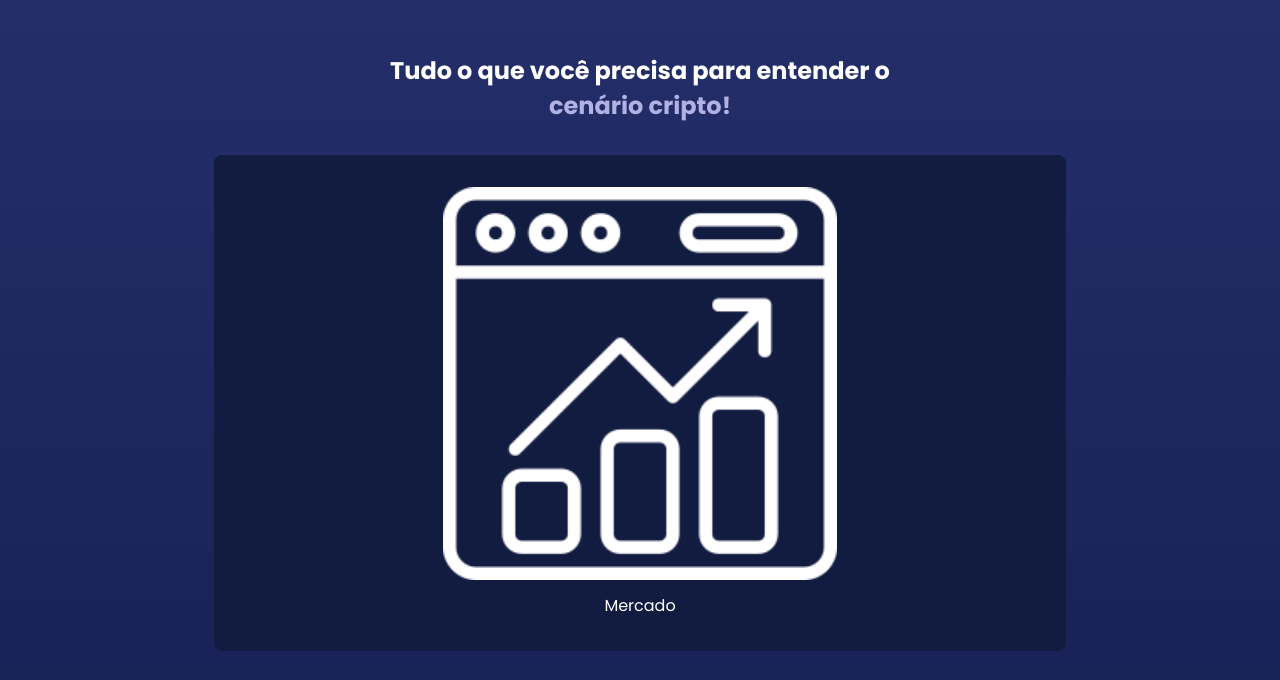
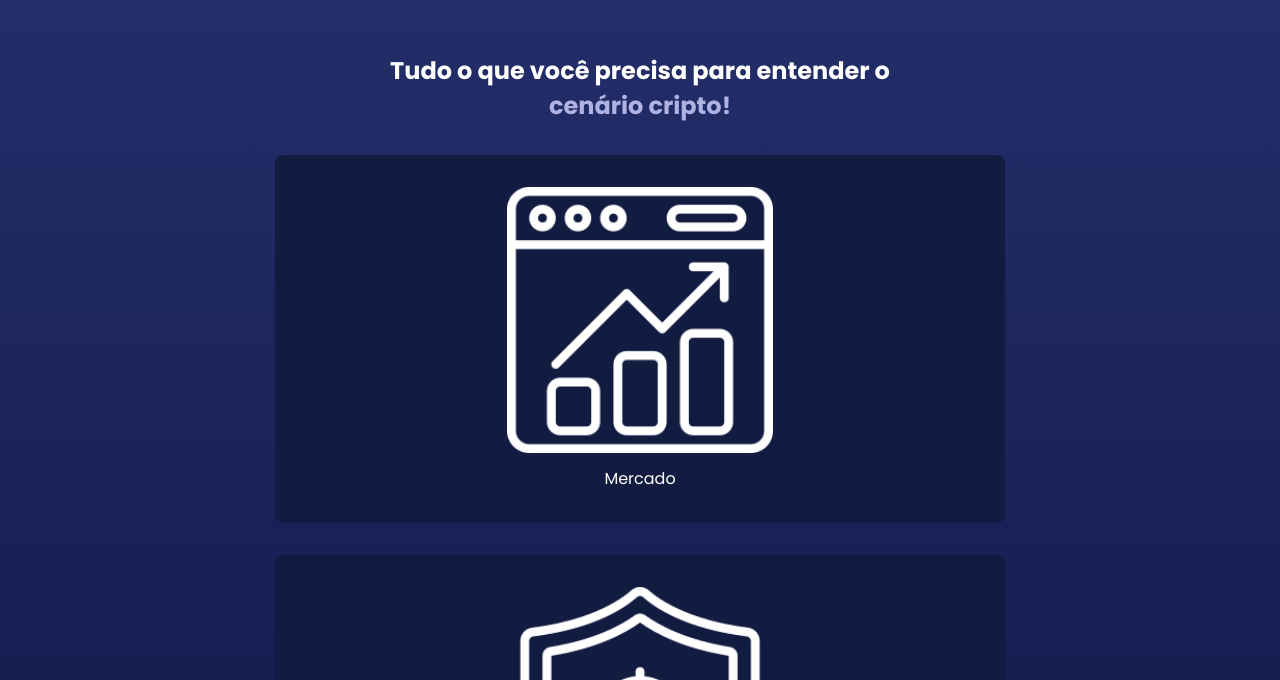
Before and after one commit to emanuelmgww/Cripto-Page, a plain HTML site: page index.html in a window 1280 px wide. Shown: the part 77-757 px from the top of the page. Drawn offline with Linux system fonts and the light colour scheme.

Commit message:
diminuindo o width dos cards e das imagens deles

```diff
--- a/styles/index.css
+++ b/styles/index.css
@@ -44,13 +44,13 @@ main {
 
 .cards .card {
     background-color: var(--quaternary-color);
-    width: 70%;
+    width: 60%;
     border-radius: 8px;
     padding: 2rem;
 }
 
 .card img {
-    width: 50%;
+    width: 40%;
 }
 
 .card .content {
```
